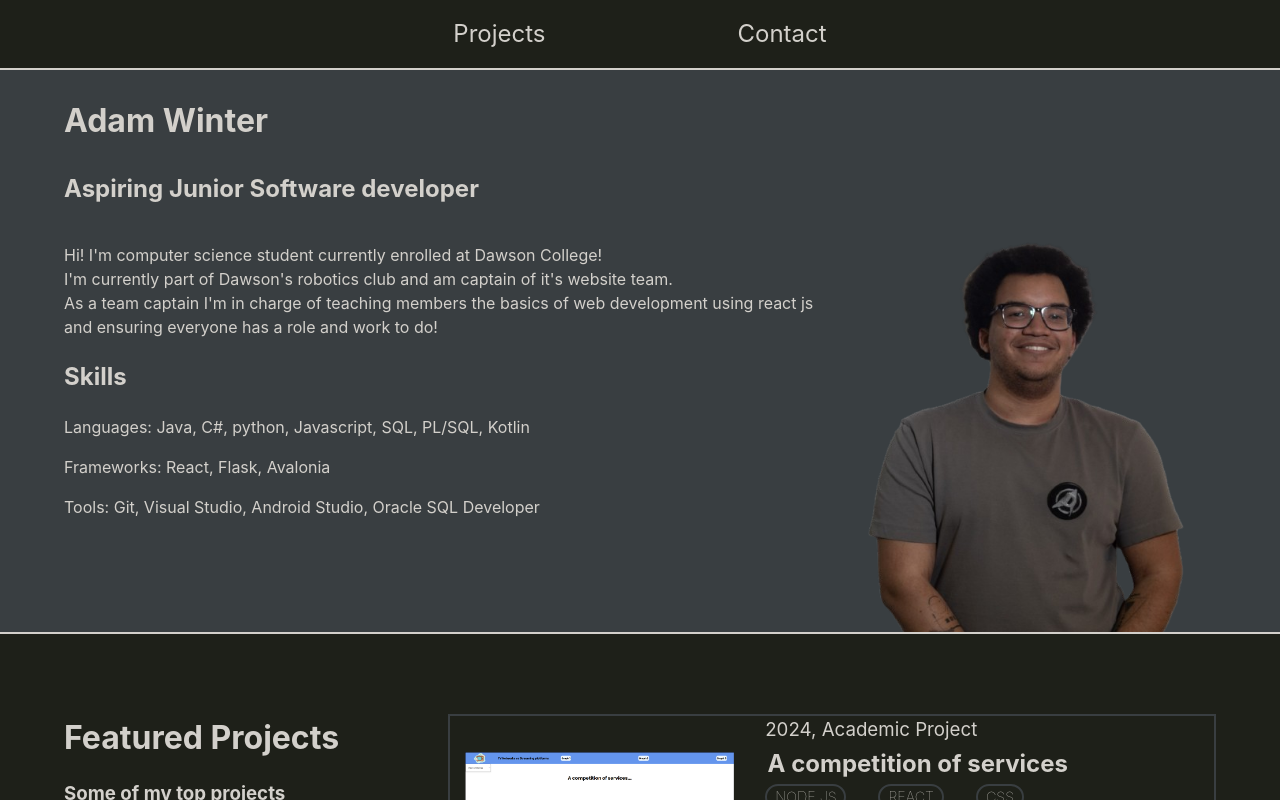
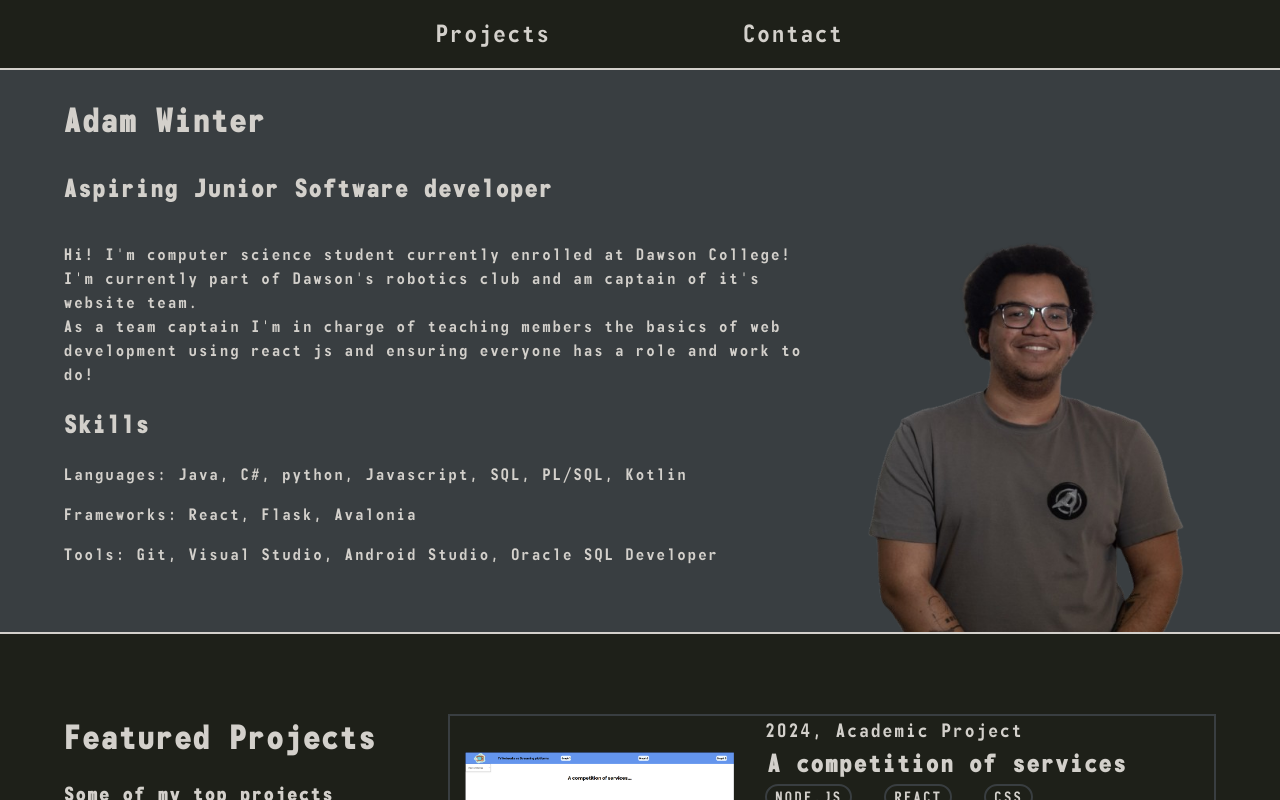
Before and after one commit to AdamSW1/AdamSW1.github.io, a React (Vite) app in the folder site/: page /#/ in a window 1280 px wide. Shown: the top 800 px of the page. Built offline with nearby package versions, Linux system fonts and the light colour scheme.

Commit message:
add imported font + small css fixes

```diff
--- a/site/src/index.css
+++ b/site/src/index.css
@@ -1,8 +1,14 @@
+@font-face {
+  font-family: "monofonto";
+  src: url('/assets/monofonto.ttf');
+  font-weight: normal;
+}
+
 :root {
-  font-family: Inter, system-ui, Avenir, Helvetica, Arial, sans-serif;
+  font-family: 'monofonto',Inter, system-ui, Avenir, Helvetica, Arial, sans-serif;
   line-height: 1.5;
   font-weight: 400;
-
+  letter-spacing: .15rem;
   --lightGrayCustom--:#393E41;
   --lighterBlack--:#1E2019;
   --textColor--:#D3D0CB;
@@ -17,6 +23,7 @@ body {
   place-items: center;
   min-width: 100vw;
   min-height: 100vh;
+  overflow-x: hidden;
 }
 
 a{
@@ -29,4 +36,5 @@ a:visited{
 
 a:hover{
   color: currentColor;
+  cursor:pointer
 }
```
Also changed, not shown: site/public/assets/monofonto.ttf (renamed from site/monofonto.ttf).
